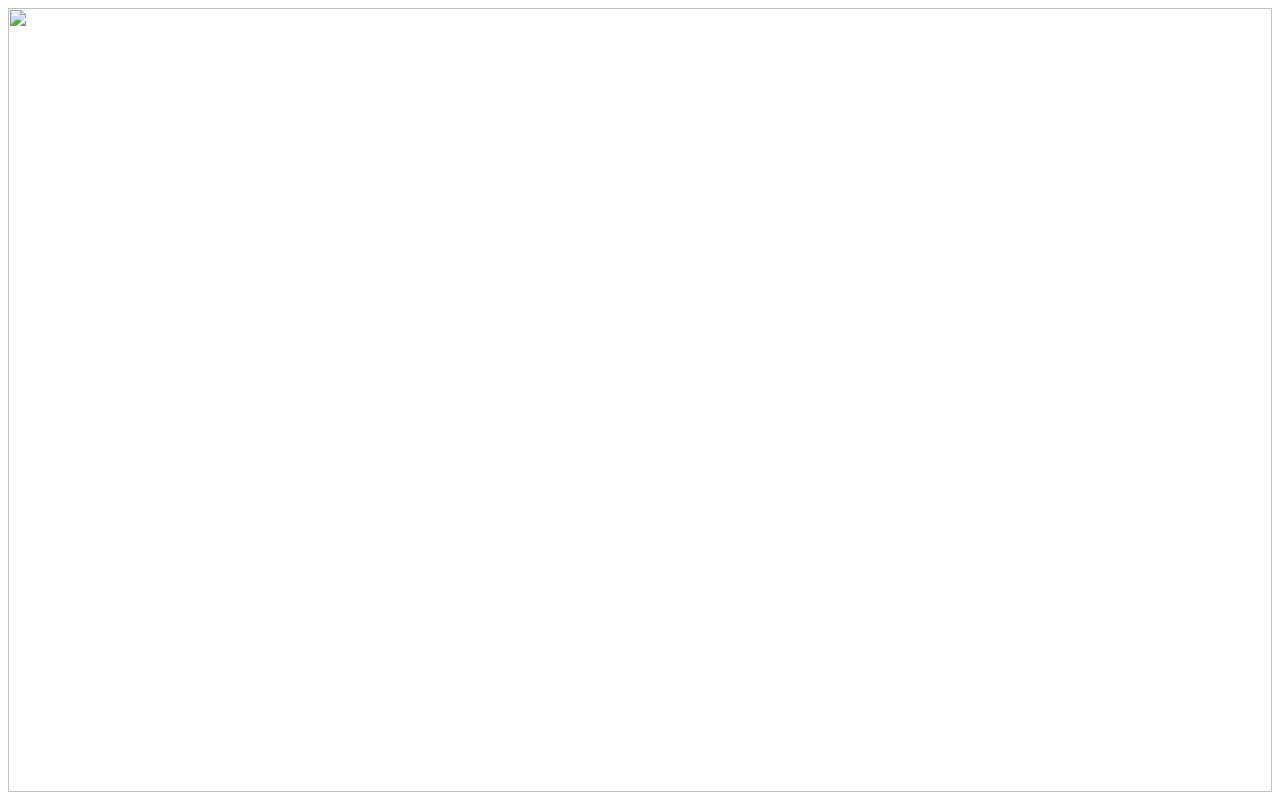
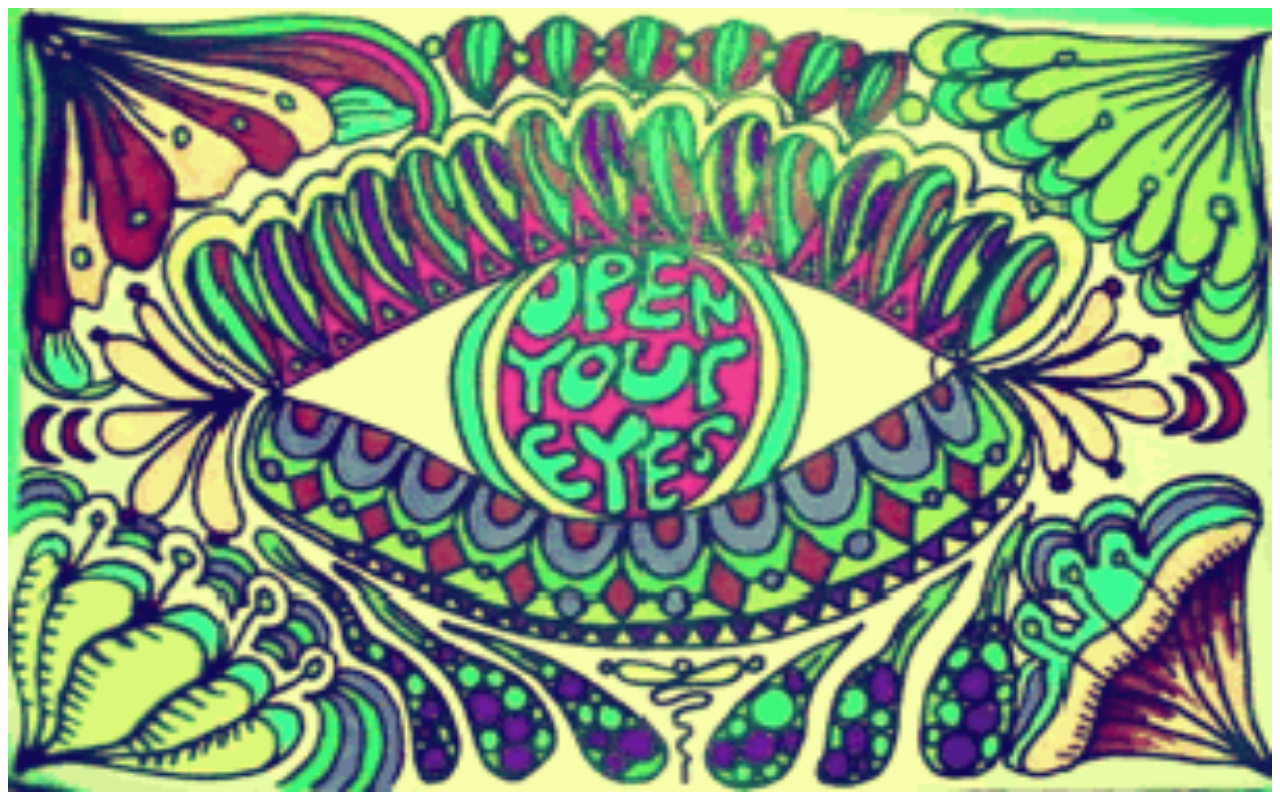
Before and after one commit to justinpotts/wowbrewing, a plain HTML site: page index.html in a window 1280 px wide. Drawn offline with Linux system fonts and the light colour scheme.

Commit message:
Update index.html

```diff
--- a/index.html
+++ b/index.html
@@ -2,6 +2,6 @@
 <head>
 </head>
 <body>
-<img src="rainbow.gif" style="width: 100%; height: 100%;"></img>
+<img src="RelievedLightIrishwolfhound-size_restricted.gif" style="width: 100%; height: 100%;"></img>
 </body>
 </html>
```
